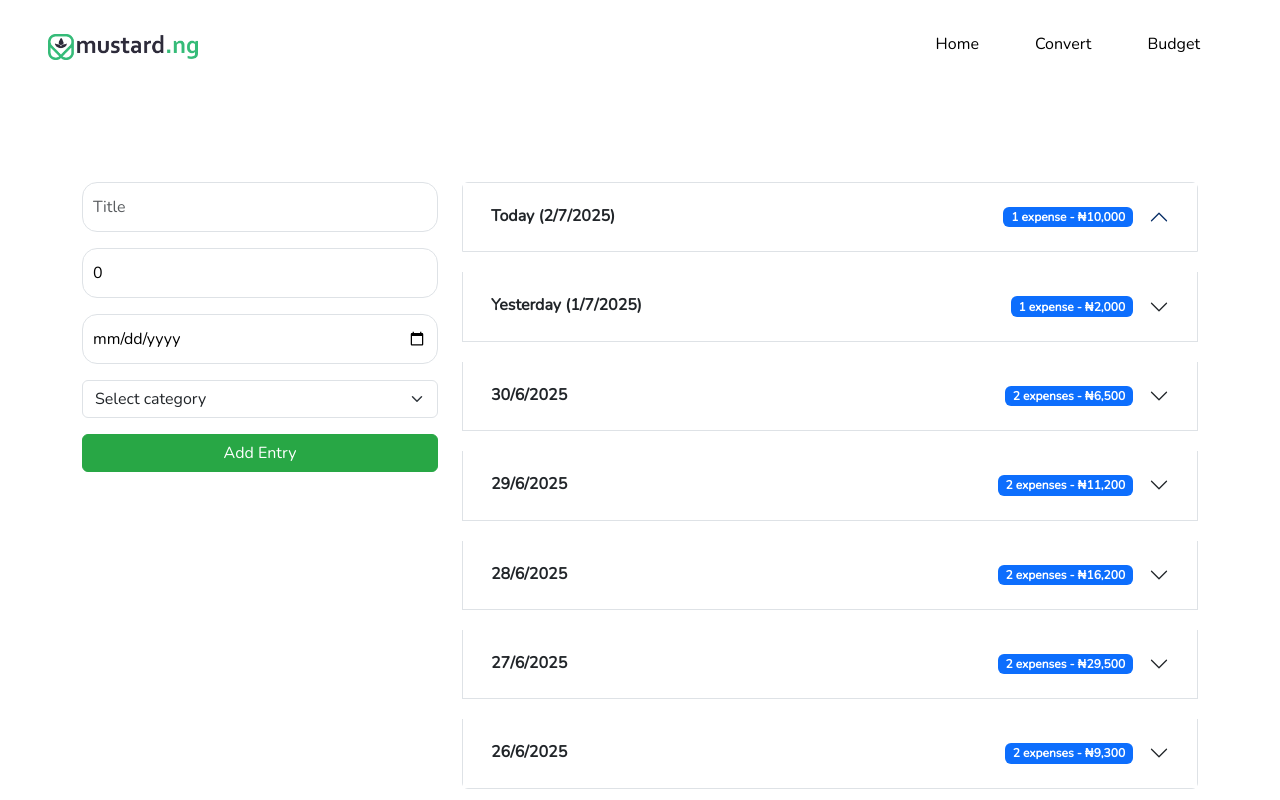
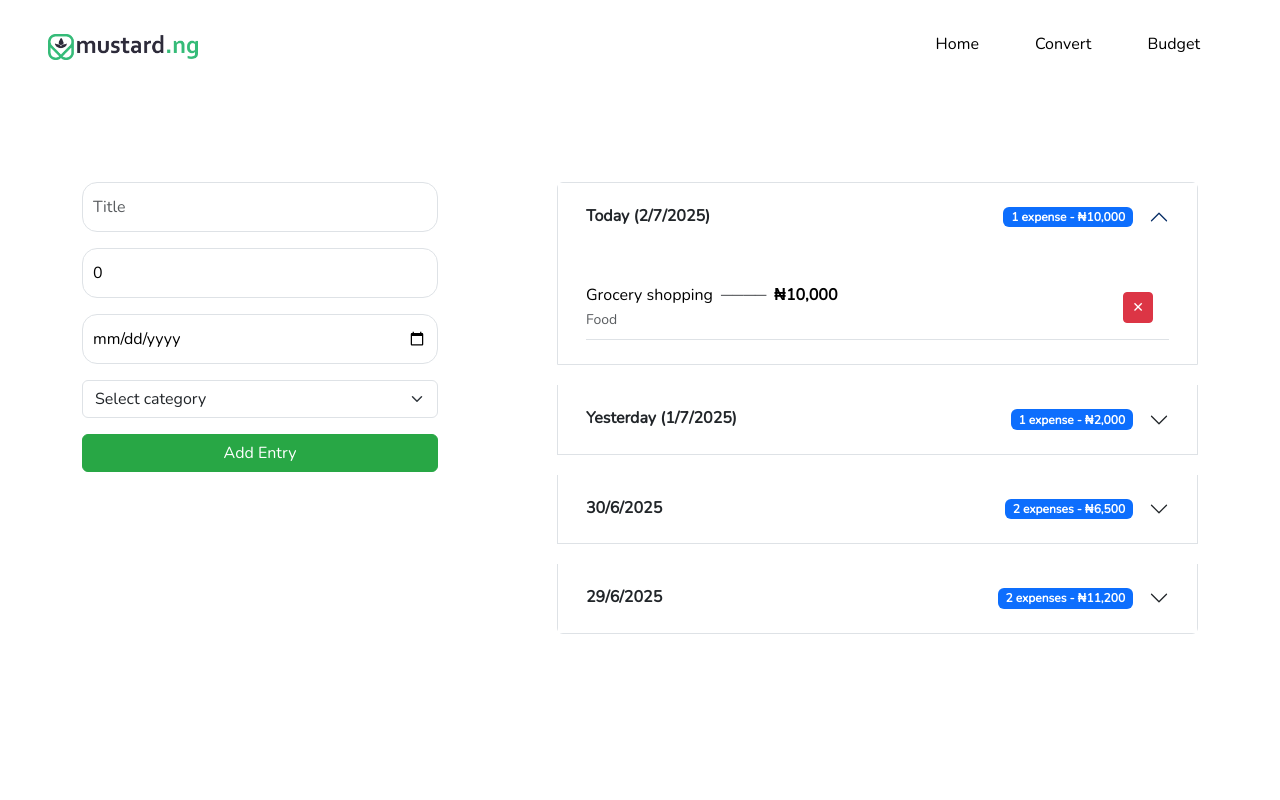
Before and after one commit to MasterIfeanyi/react-stocks-interview, a React (Create React App) app: page /budget in a window 1280 px wide. Shown: the top 800 px of the page. Built offline with nearby package versions, Linux system fonts and the light colour scheme; data requests are answered from the project's data file.

Commit message:
add accordion for table

```diff
--- a/src/components/Budget/Budget.jsx
+++ b/src/components/Budget/Budget.jsx
@@ -12,7 +12,7 @@ const Budget = () => {
                 <div className="col-lg-4 col-md-6">
                     <BudgetForm />
                 </div>
-                <div className="col-lg-8 col-md-7">
+                <div className="offset-lg-1 col-lg-7 col-md-7">
                     <BudgetTable />
                 </div>
             </div>
--- a/src/components/Budget/subComponents/Table/BudgetTable.jsx
+++ b/src/components/Budget/subComponents/Table/BudgetTable.jsx
@@ -28,7 +28,7 @@ const BudgetTable = () => {
         const today = new Date()
         const last7Days = []
 
-        for (let i = 6; i >= 0; i--) {
+        for (let i = 3; i >= 0; i--) {
             const date = new Date(today)
             date.setDate(today.getDate() - i)
             last7Days.push(date.toISOString().split("T")[0])
@@ -110,6 +110,42 @@ const BudgetTable = () => {
                                         </div>
                                         </button>
                                     </h2>
+
+                                    <div
+                                        id={`collapse${index}`}
+                                        className={`accordion-collapse collapse ${index === 0 ? "show" : ""}`}
+                                        aria-labelledby={`heading${index}`}
+                                        data-bs-parent="#dailyExpensesAccordion"
+                                    >
+                                        <div className="accordion-body">
+                                            {dayData.expenses.map((expense) => (
+                                                <div
+                                                    key={expense.id}
+                                                    className="d-flex justify-content-between align-items-center py-2 border-bottom"
+                                                >
+                                                <div className="flex-grow-1">
+                                                    <span className="expense-item">
+                                                    {expense.description}
+                                                    <span className="text-muted mx-2">
+                                                        {"─".repeat(Math.max(3, 20 - expense.description.length))}
+                                                    </span>
+                                                    <span className="fw-bold">₦{expense.amount.toLocaleString()}</span>
+                                                    </span>
+                                                    <br />
+                                                    <small className="text-muted">{expense.category}</small>
+                                                </div>
+                                                <button
+                                                    className="btn btn-danger btn-sm ms-2"
+
+                                                    title="Delete expense"
+                                                >
+                                                    ✕
+                                                </button>
+                                                </div>
+                                            ))}
+                                        </div>
+                                    </div>
+
                                 </div>
                             ))}
                         </div>
```
